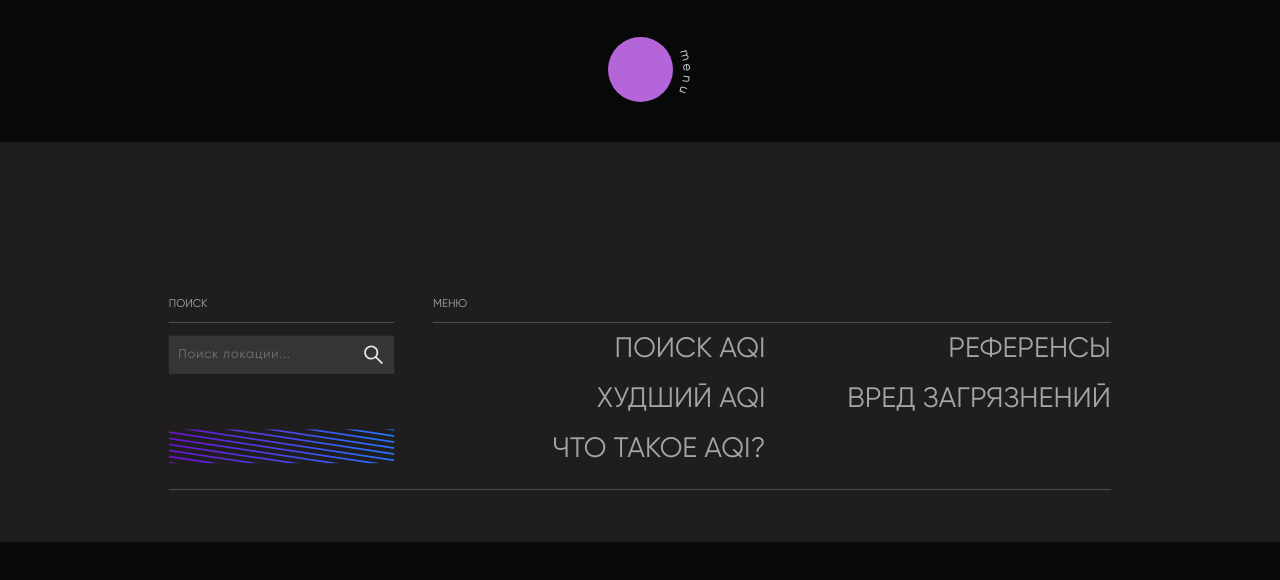
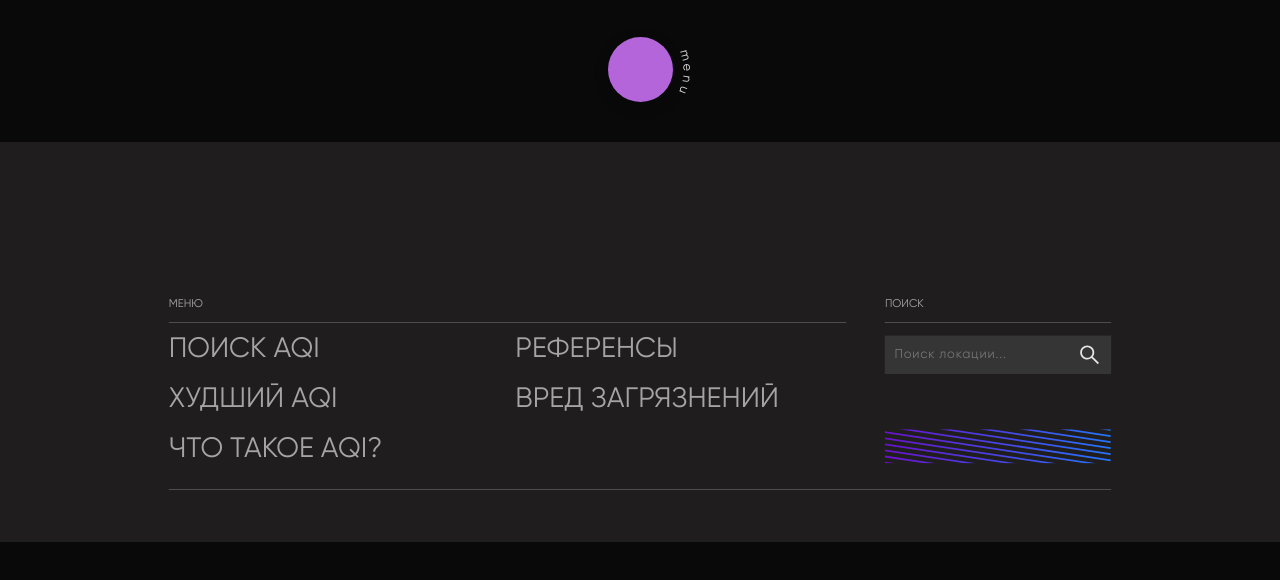
Before and after one commit to rakhman-ibrayev/breathing-fine, a React (Vite) app: page / in a window 1280 px wide. Shown: the part 658-1238 px from the top of the page. Built offline with nearby package versions, Linux system fonts and the light colour scheme.

Commit message:
made a layout change in Nav component

```diff
--- a/src/components/Nav/Nav.css
+++ b/src/components/Nav/Nav.css
@@ -15,8 +15,10 @@
     color: var(--white);
     font-size: 0.875rem;
 }
-.btn-nav:hover {
-    transform: scale(1.075);
+@media (hover: hover) {
+    .btn-nav:hover {
+        transform: scale(1.075);
+    }
 }
 .btn-nav:active {
     transform: scale(0.975);
@@ -76,17 +78,21 @@
     transform: translateY(0);
 }
 .nav__container {
+    flex-direction: column;
     height: 100%;
     transform: translateY(100px) scale(0.8);
     transition: transform 500ms ease-out;
     border-bottom: 1px solid var(--gray-3);
 }
-.nav--open .container {
+.nav__container > * {
+    flex-basis: 100%;
+}
+.nav--open .nav__container {
     transform: translateY(0) scale(1);
 }
 
 .nav__section-content {
-    gap: 1rem;
+    gap: 1.2rem;
 }
 .nav__section-content--links {
     justify-items: start;
@@ -107,16 +113,21 @@
         height: 50vh;
     }
     .nav__container {
-        grid-template-columns: 0.5fr 1.5fr;
+        flex-direction: row-reverse;
         padding-bottom: 2rem;
         gap: 3rem;
+    }
+    .nav__section:nth-child(2) {
+        flex-basis: 75%;
+    }
+    .nav__section:nth-child(1) {
+        flex-basis: 25%;
     }
     .nav__section-content {
         flex-grow: 1;
     }
     .nav__section-content--links {
         grid-template-columns: 1fr 1fr;
-        justify-items: end;
     }
 }
 .nav__link {
--- a/src/components/Nav/Nav.jsx
+++ b/src/components/Nav/Nav.jsx
@@ -53,7 +53,7 @@ const Nav = () => {
         <>
             <BtnNav isOpen={isOpen} handleClick={() => setIsOpen(prevState => !prevState)} />
             <nav className={`nav ${isOpen ? 'nav--open' : 'nav--closed'}`}>
-                <div className="nav__container container grid">
+                <div className="nav__container container flex">
                     <NavSection role="search" heading="поиск">
                         <div className="nav__section-content flex column justify-between">
                             <SearchBar modifier="nav" placeholder="Поиск локации..." />
```
